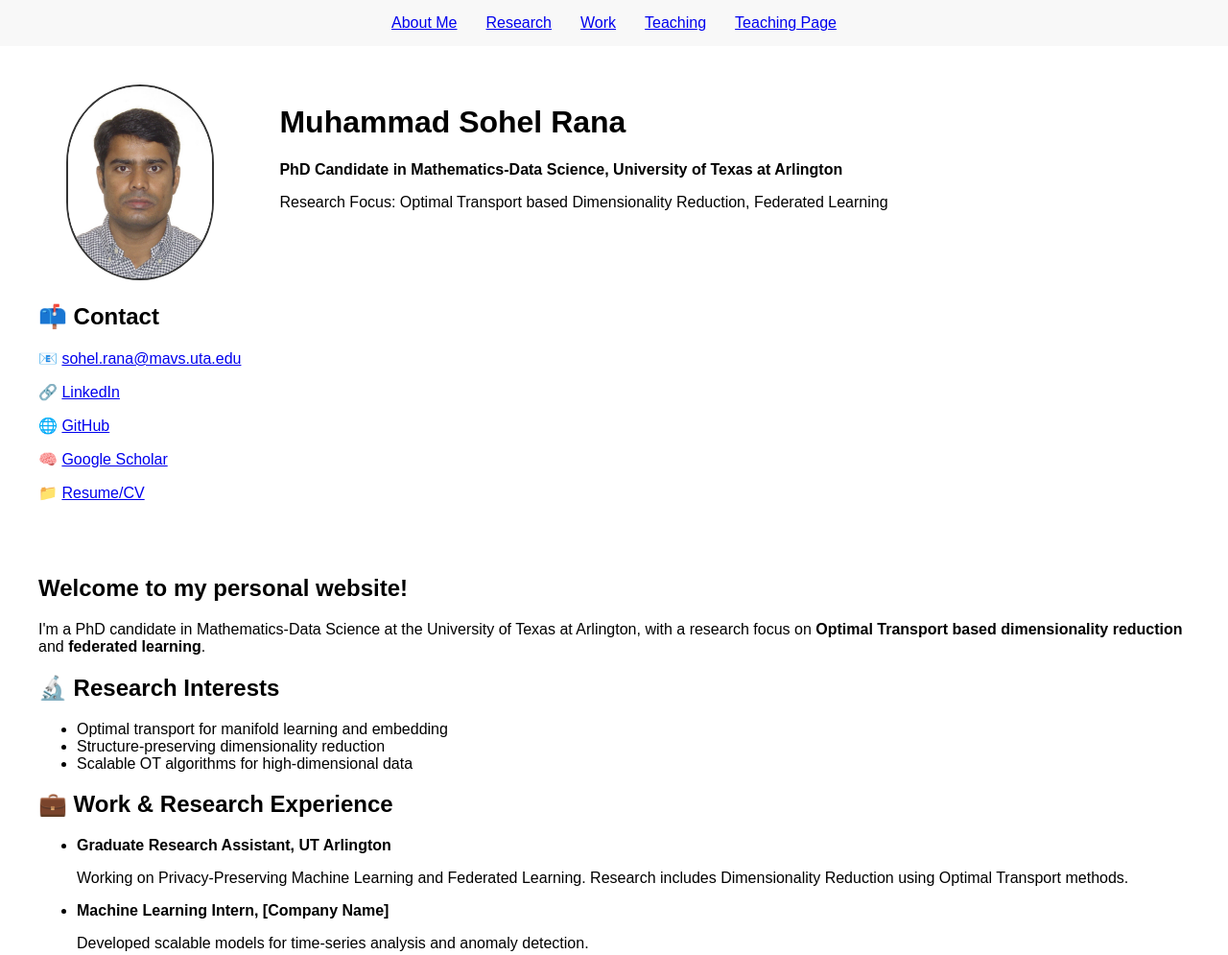
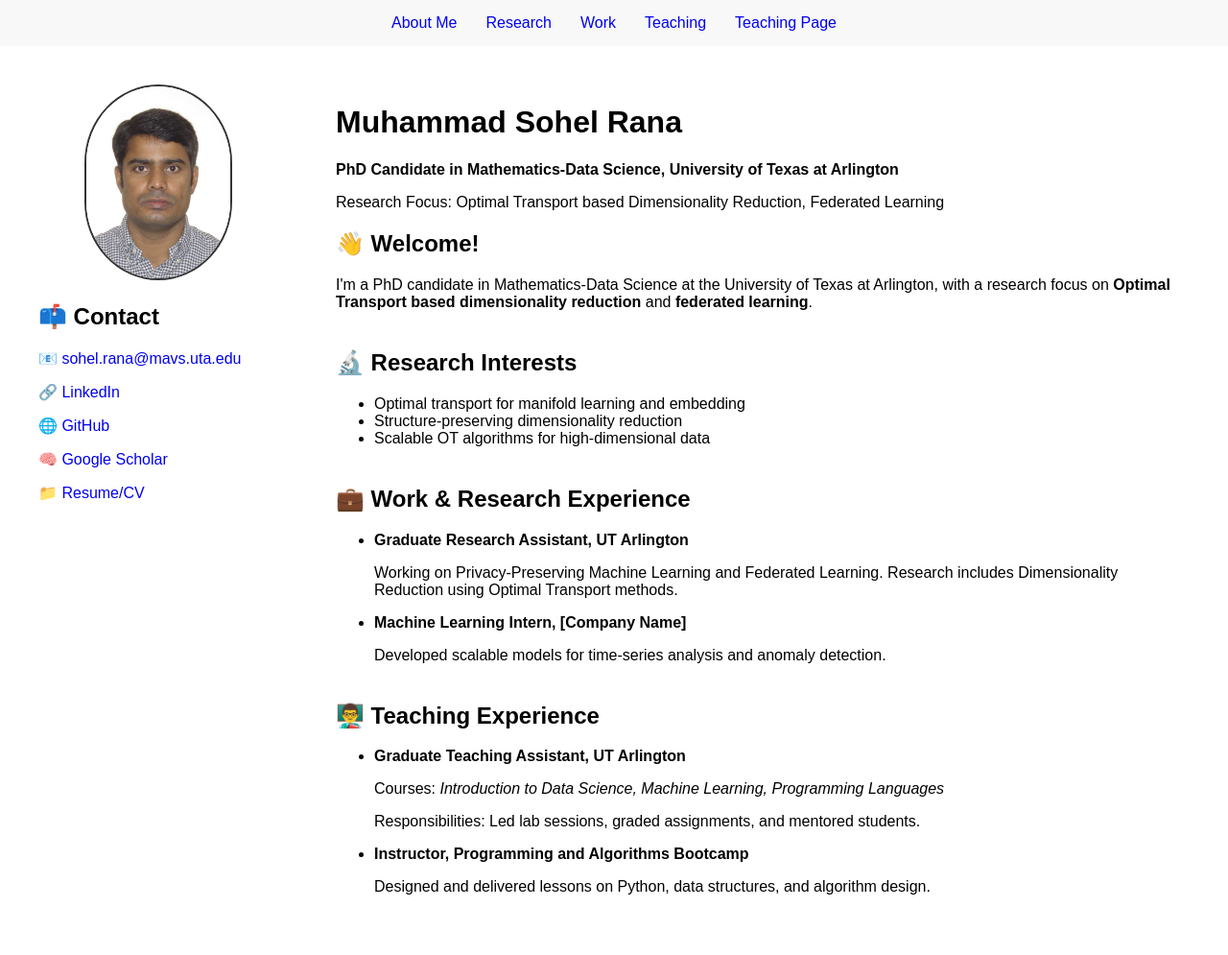
Before and after one commit to msr3384/muhammadsohelrana, a plain HTML site: page index.html in a window 1280 px wide. Shown: the top 995 px of the page at 96% size. Drawn offline with Linux system fonts and the light colour scheme.

Commit message:
Update index.html

```diff
--- a/index.html
+++ b/index.html
@@ -5,12 +5,74 @@
   <meta charset="UTF-8" />
   <meta name="viewport" content="width=device-width, initial-scale=1.0" />
   <title>Muhammad Sohel Rana - Personal Website</title>
+  <style>
+    body {
+      font-family: Arial, sans-serif;
+      margin: 0;
+      padding: 0;
+    }
+
+    nav {
+      background-color: #f8f8f8;
+      padding: 15px 0;
+    }
+
+    nav ul {
+      list-style: none;
+      display: flex;
+      justify-content: center;
+      gap: 30px;
+      margin: 0;
+      padding: 0;
+    }
+
+    .main-container {
+      display: flex;
+      padding: 40px;
+      gap: 60px;
+    }
+
+    .left-column {
+      flex: 0 0 250px;
+      text-align: center;
+    }
+
+    .left-column img {
+      border-radius: 50% / 40%;
+      border: 2px solid #333;
+      width: 150px;
+      height: 200px;
+      object-fit: cover;
+    }
+
+    .right-column {
+      flex: 1;
+    }
+
+    section {
+      margin-bottom: 40px;
+    }
+
+    footer {
+      text-align: center;
+      padding: 20px;
+      background-color: #f0f0f0;
+    }
+
+    a {
+      text-decoration: none;
+    }
+
+    a:hover {
+      text-decoration: underline;
+    }
+  </style>
 </head>
 
-<body style="font-family: Arial, sans-serif; margin: 0; padding: 0;">
+<body>
   <!-- Navigation Bar -->
-    <nav style="background-color: #f8f8f8; padding: 15px 0;">
-        <ul style="list-style: none; display: flex; justify-content: center; gap: 30px; margin: 0; padding: 0;">
+  <nav>
+    <ul>
       <li><a href="#about">About Me</a></li>
       <li><a href="#research">Research</a></li>
       <li><a href="#work">Work</a></li>
@@ -19,16 +81,12 @@
     </ul>
   </nav>
 
-    <!-- Header Section -->
-    <header>
-        <div style="display: flex; align-items: flex-start; gap: 40px; padding: 40px;">
-            <!-- Left: Profile Photo + Contact -->
-            <div style="text-align: center;">
-                <img src="Photo.jpg" alt="Muhammad Sohel Rana" width="150" height="200"
-                    style="border-radius: 50% / 40%; border: 2px solid #333; object-fit: cover;" />
-
-                <!-- Contact Info -->
-                <section id="contact" style="margin-top: 20px; text-align: left;">
+  <!-- Main Layout -->
+  <div class="main-container">
+    <!-- Left Column: Photo + Contact -->
+    <div class="left-column">
+      <img src="Photo.jpg" alt="Muhammad Sohel Rana" />
+      <section id="contact" style="text-align: left; margin-top: 20px;">
         <h2>📫 Contact</h2>
         <p>📧 <a href="mailto:sohel.rana@mavs.uta.edu">sohel.rana@mavs.uta.edu</a></p>
         <p>🔗 <a href="https://www.linkedin.com/in/muhammad-sohel-rana-302a321b7/">LinkedIn</a></p>
@@ -38,23 +96,24 @@
       </section>
     </div>
 
-            <!-- Right: Profile Info -->
-            <div>
+    <!-- Right Column: Content -->
+    <div class="right-column">
+      <header>
         <h1>Muhammad Sohel Rana</h1>
         <p><strong>PhD Candidate in Mathematics-Data Science, University of Texas at Arlington</strong></p>
         <p>Research Focus: Optimal Transport based Dimensionality Reduction, Federated Learning</p>
-            </div>
-        </div>
       </header>
 
-    <!-- About Me Section -->
-    <section id="about" style="padding: 0 40px;">
-        <h2>Welcome to my personal website!</h2>
-        <p>I'm a PhD candidate in Mathematics-Data Science at the University of Texas at Arlington, with a research focus on <strong>Optimal Transport based dimensionality reduction</strong> and <strong>federated learning</strong>.</p>
+      <section id="about">
+        <h2>👋 Welcome!</h2>
+        <p>
+          I'm a PhD candidate in Mathematics-Data Science at the University of Texas at Arlington, with a research focus on
+          <strong>Optimal Transport based dimensionality reduction</strong> and
+          <strong>federated learning</strong>.
+        </p>
       </section>
 
-    <!-- Research Interests -->
-    <section id="research" style="padding: 0 40px;">
+      <section id="research">
         <h2>🔬 Research Interests</h2>
         <ul>
           <li>Optimal transport for manifold learning and embedding</li>
@@ -63,13 +122,15 @@
         </ul>
       </section>
 
-    <!-- Work & Research Experience -->
-    <section id="work" style="padding: 0 40px;">
+      <section id="work">
         <h2>💼 Work & Research Experience</h2>
         <ul>
           <li>
             <strong>Graduate Research Assistant, UT Arlington</strong>
-                <p>Working on Privacy-Preserving Machine Learning and Federated Learning. Research includes Dimensionality Reduction using Optimal Transport methods.</p>
+            <p>
+              Working on Privacy-Preserving Machine Learning and Federated Learning. Research includes Dimensionality
+              Reduction using Optimal Transport methods.
+            </p>
           </li>
           <li>
             <strong>Machine Learning Intern, [Company Name]</strong>
@@ -78,8 +139,7 @@
         </ul>
       </section>
 
-    <!-- Teaching Experience -->
-    <section id="teaching" style="padding: 0 40px;">
+      <section id="teaching">
         <h2>👨‍🏫 Teaching Experience</h2>
         <ul>
           <li>
@@ -93,9 +153,11 @@
           </li>
         </ul>
       </section>
+    </div>
+  </div>
 
   <!-- Footer -->
-    <footer style="text-align: center; padding: 20px; background-color: #f0f0f0;">
+  <footer>
     <p>Thanks for visiting!</p>
   </footer>
 </body>
```
Lines whose indentation alone changed are shown as unchanged.
